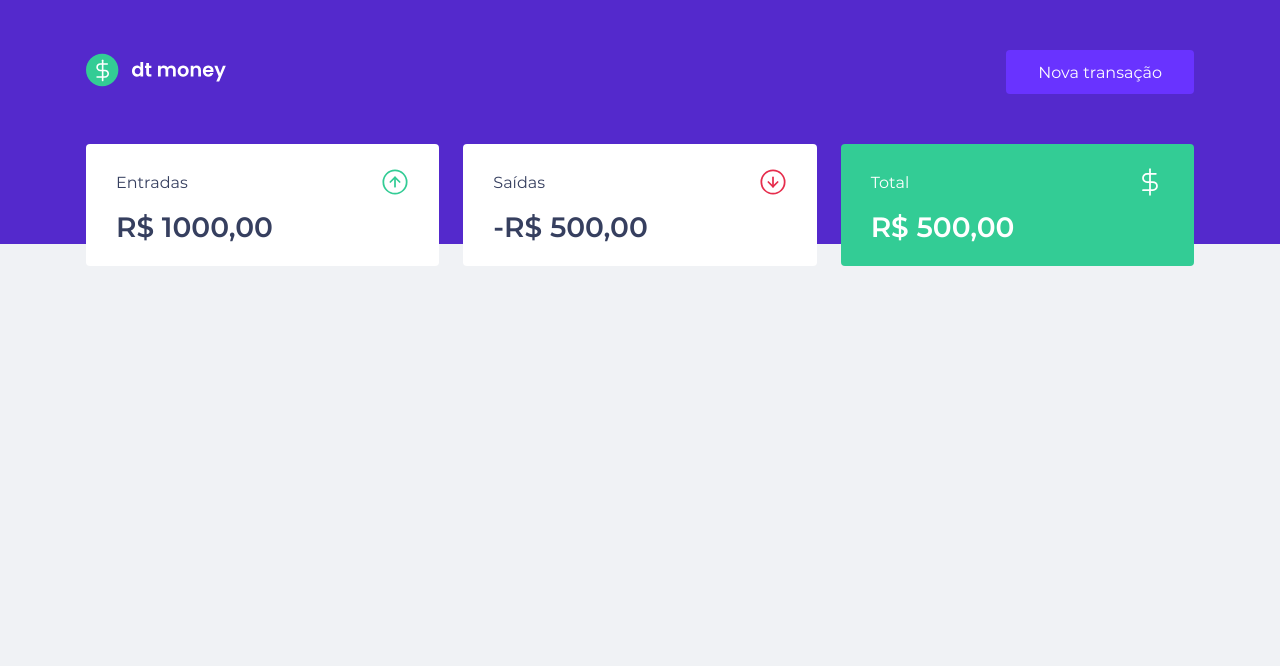
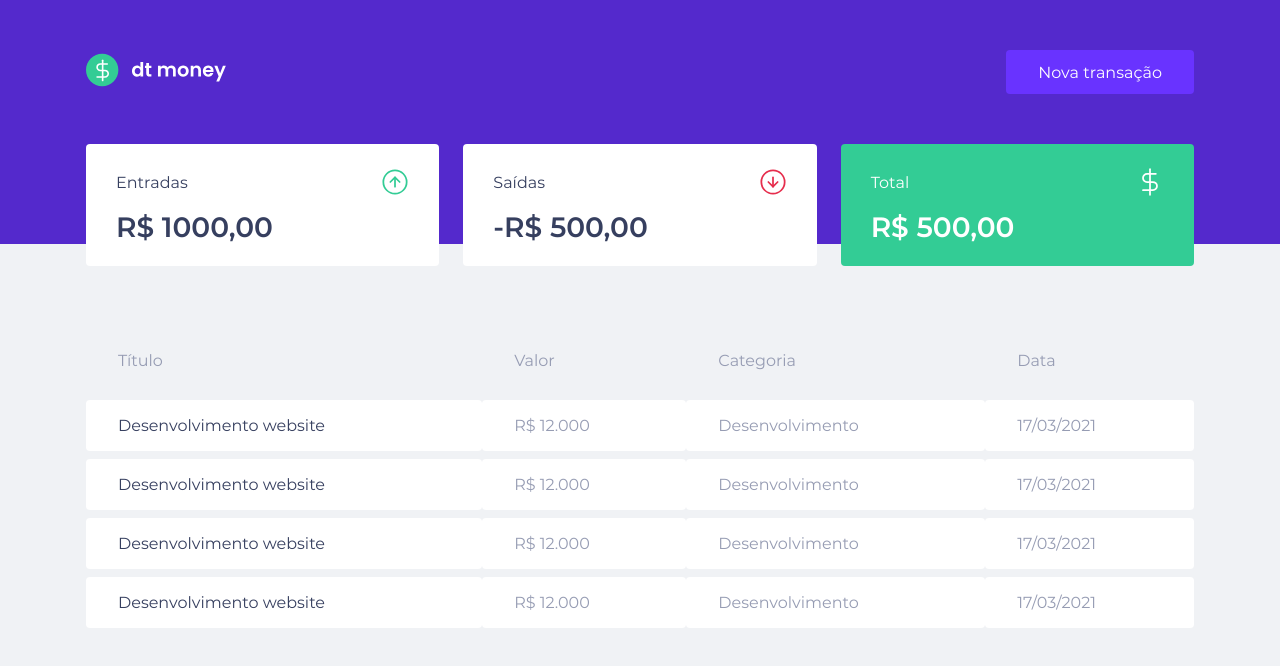
Before and after one commit to jjunior96/financial-control, a Next.js app: page / in a window 1280 px wide. Shown: the top 666 px of the page. Built offline with nearby package versions, Linux system fonts and the light colour scheme.

Commit message:
chore: import TransactionTable component

```diff
--- a/src/templates/Dashboard/index.tsx
+++ b/src/templates/Dashboard/index.tsx
@@ -1,5 +1,6 @@
 import Header from 'components/Header';
 import Summary from 'components/Summary';
+import TransactionsTable from 'components/TransactionsTable';
 import * as S from './styles';
 
 const Dashboard: React.FC = () => {
@@ -8,6 +9,7 @@ const Dashboard: React.FC = () => {
       <Header />
       <S.Content>
         <Summary />
+        <TransactionsTable />
       </S.Content>
     </S.Container>
   );
```
